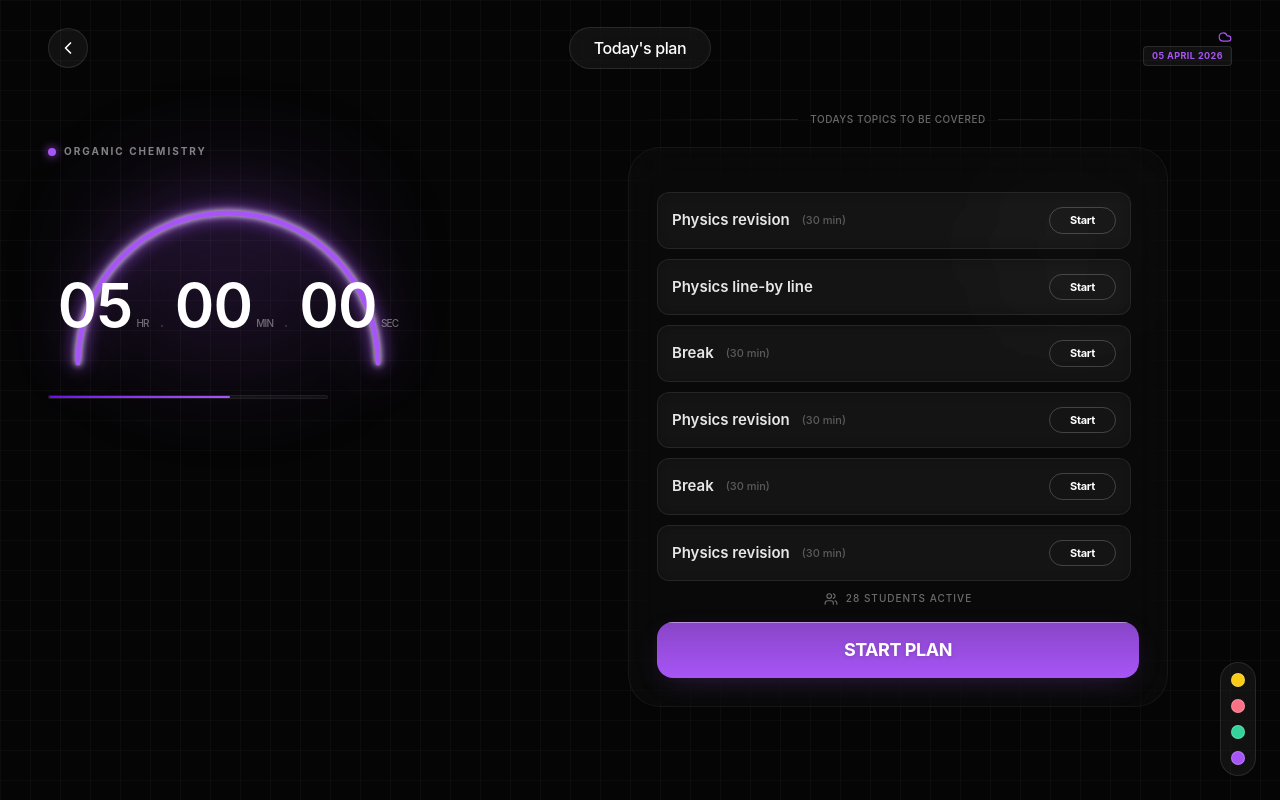
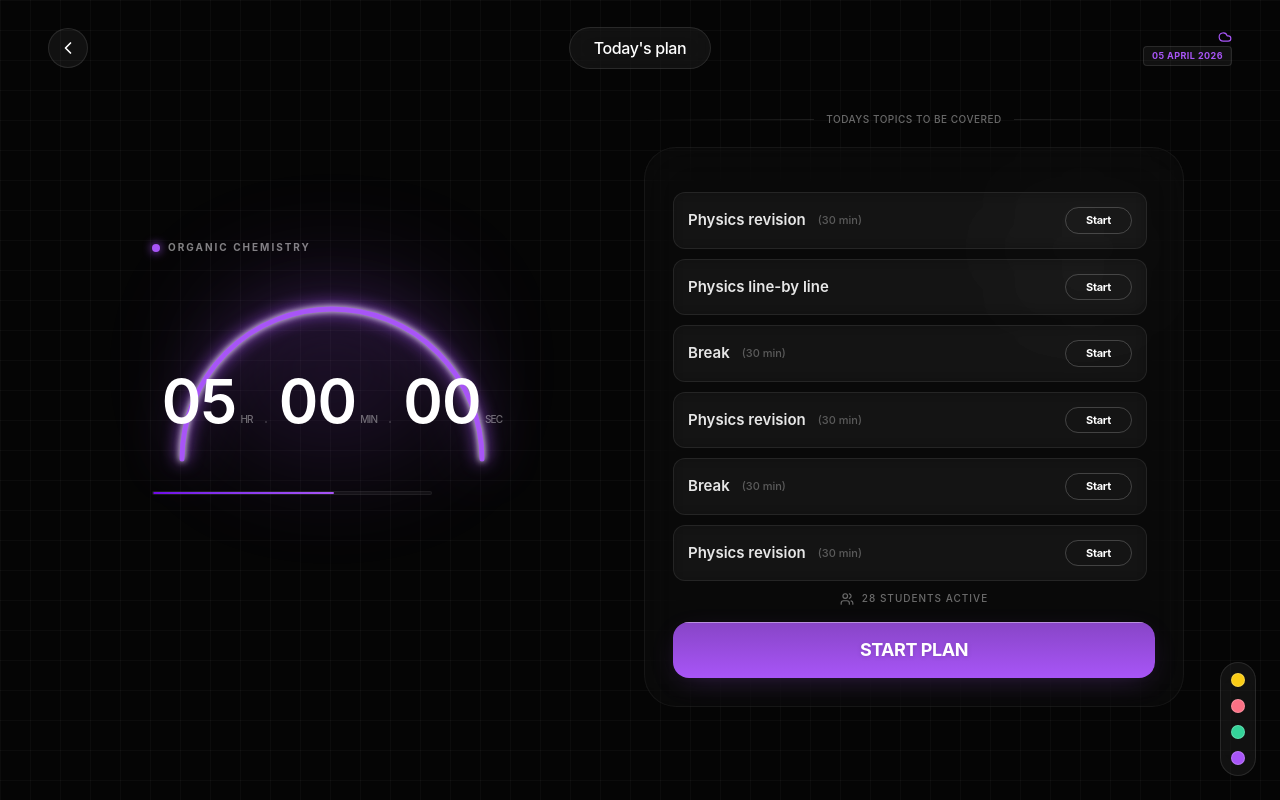
Before and after one commit to Harshydv-me/Planner, a React (Vite) app: page / in a window 1280 px wide. Built offline with nearby package versions, Linux system fonts and the light colour scheme.

Commit message:
style: adjust left column padding and vertical offset for better dashboard balance

```diff
--- a/src/App.jsx
+++ b/src/App.jsx
@@ -122,11 +122,12 @@ function App() {
           </div>
         </header>
 
+        {/* topics tab */}
         {/* Dashboard Split View */}
-        <div className="flex flex-col lg:flex-row items-center lg:items-start lg:justify-start gap-6 lg:gap-40 flex-1 min-h-0 overflow-y-auto lg:overflow-visible custom-scrollbar">
+        <div className="flex flex-col lg:flex-row items-center lg:items-start lg:justify-start gap-6 lg:gap-44 flex-1 min-h-0 overflow-y-auto lg:overflow-visible custom-scrollbar ">
 
           {/* Left Column: Hero & Timer - Scaled Down */}
-          <div className="w-full lg:max-w-[420px] flex flex-col items-center lg:items-start lg:pt-8 flex-shrink-0" >
+          <div className="w-full lg:max-w-[420px] flex flex-col items-center lg:items-start lg:pt-32 lg:pl-26 flex-shrink-0" >
 
             {/* Subject Badge */}
             <motion.div
```
